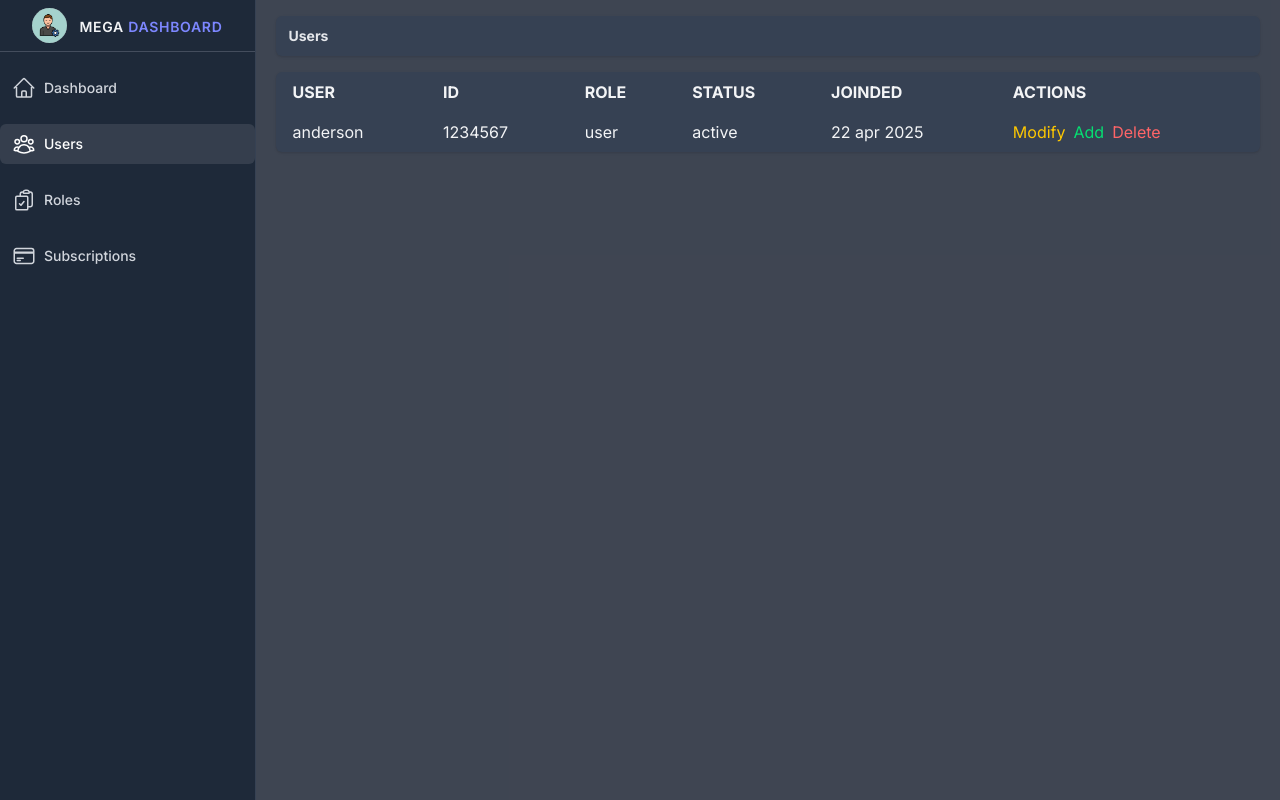
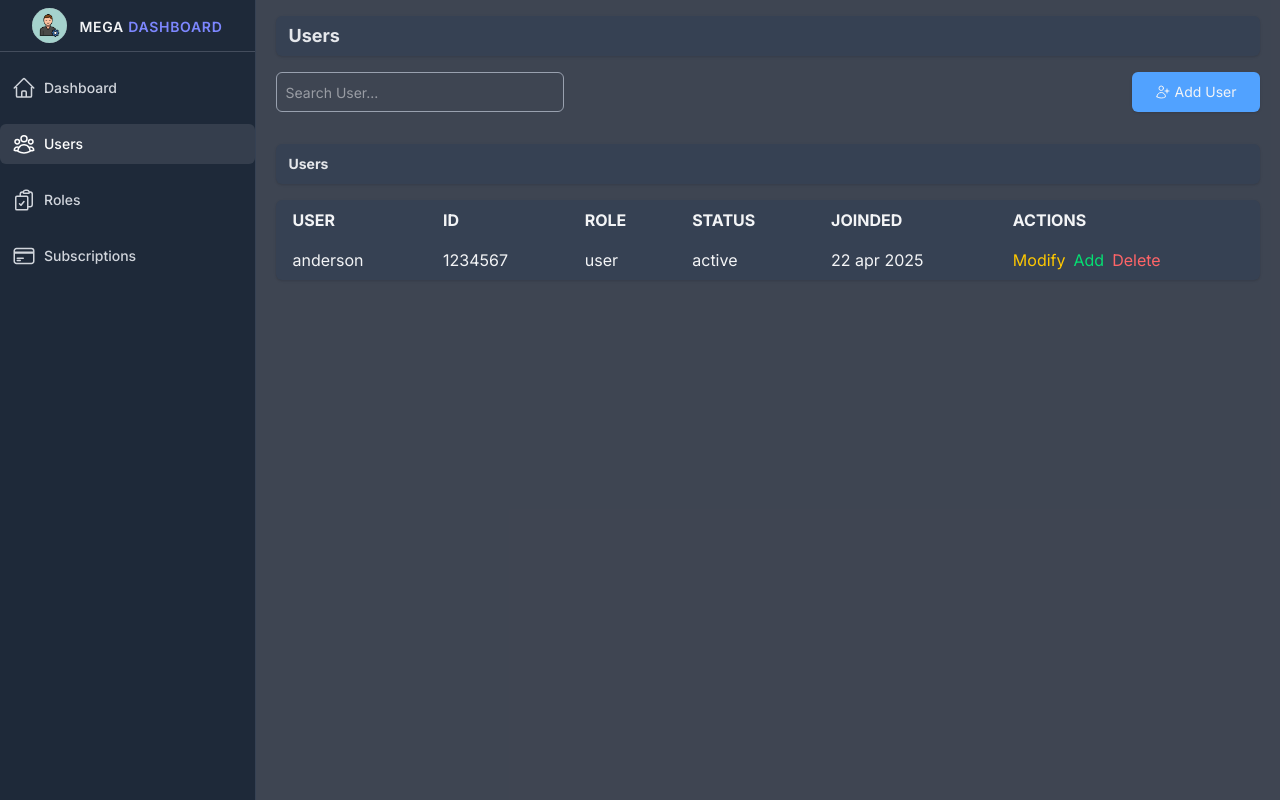
Before and after one commit to Rosier-Anderson/mega-dashboard, a Next.js app: page /dashboard/users in a window 1280 px wide. Built offline with nearby package versions, Linux system fonts and the light colour scheme.

Commit message:
strucring files

```diff
--- a/app/dashboard/users/page.tsx
+++ b/app/dashboard/users/page.tsx
@@ -1,10 +1,23 @@
 import UsersTable from "@/app/ui/users/UsersTable";
-
-
+import { UserPlusIcon } from "@heroicons/react/24/outline";
 
 export default function Page() {
   return (
     <main className="flex flex-col h-full  w-full gap-4 bg-gray-900/80 text-gray-100  ">
+      <div className="w-[96%] h-10 mx-auto bg-gray-700 rounded-md mt-4 shadow text-gray-200 flex items-center">
+        <h1 className="px-3 text-lg font-bold">Users</h1>
+      </div>
+       <div className="w-[96%] mx-auto flex justify-between items-center">
+        <input
+          className="bg-transparent border border-gray-400 outline-none w-72 h-10 p-2 rounded-md text-sm"
+          type="text"
+          placeholder="Search User..."
+        />
+        <button className="flex items-center justify-center gap-1 text-sm cursor-pointer w-32 h-10 bg-blue-400 rounded-md shadow">
+          <UserPlusIcon className="w-4" />
+          Add User
+        </button>
+      </div>
       <div
         className="w-[96%] h-10 mx-auto bg-gray-700  rounded-md mt-4
             shadow text-gray-200 flex items-center"
@@ -14,12 +27,8 @@ export default function Page() {
         </h1>
       </div>
 
-
       <div className="w-[96%] mx-auto bg-gray-700 rounded-md shadow ">
-        {/* this is the table of content about the user data */}
-
-         <UsersTable/>
-
+        <UsersTable />
       </div>
     </main>
   );
```
Also changed, not shown: app/ui/users/SearchUsers.tsx (added).
